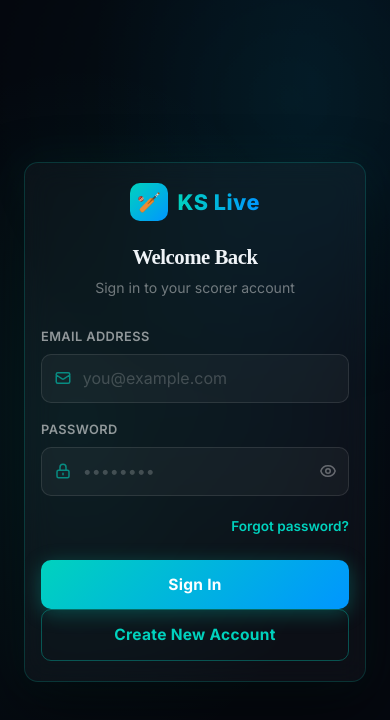
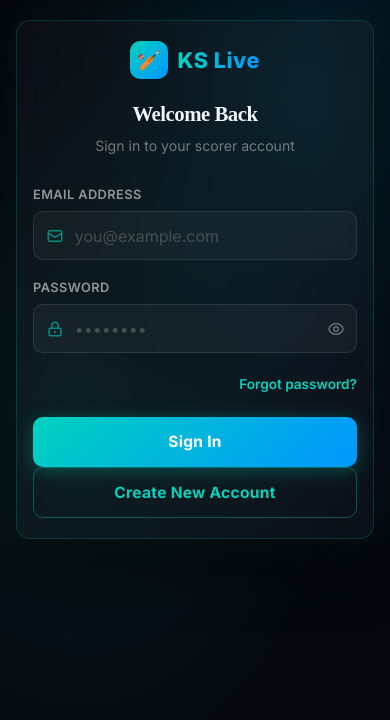
Before and after one commit to KanishkaBandara2762/KS-LIVE-SCOREBOARD-OVERLAY, a React (Vite) app in the folder frontend/: page /login in a window 390 px wide. Shown: the top 720 px of the page. Built offline with nearby package versions, Linux system fonts and the light colour scheme; no server answers.

Commit message:
style(auth): fit the auth card on phone screens
- shrink page padding and respect safe-area insets below 768px
- allow the card, inputs and buttons to shrink instead of overflowing

```diff
--- a/frontend/src/components/auth/auth.css
+++ b/frontend/src/components/auth/auth.css
@@ -561,3 +561,26 @@
     text-transform: uppercase;
     margin-bottom: 0.6rem;
 }
+/* ─── Mobile (≤ 767px): let the card shrink to the screen ─────────────── */
+@media (max-width: 767px) {
+    .auth-page {
+        padding: 1rem;
+        align-items: flex-start;
+        padding-top: max(1.25rem, env(safe-area-inset-top));
+        padding-bottom: max(1.25rem, env(safe-area-inset-bottom));
+    }
+
+    .auth-card {
+        min-width: 0;
+        box-sizing: border-box;
+        max-width: 100%;
+    }
+
+    .auth-input-wrap,
+    .auth-input,
+    .auth-btn {
+        min-width: 0;
+        max-width: 100%;
+        box-sizing: border-box;
+    }
+}
```
